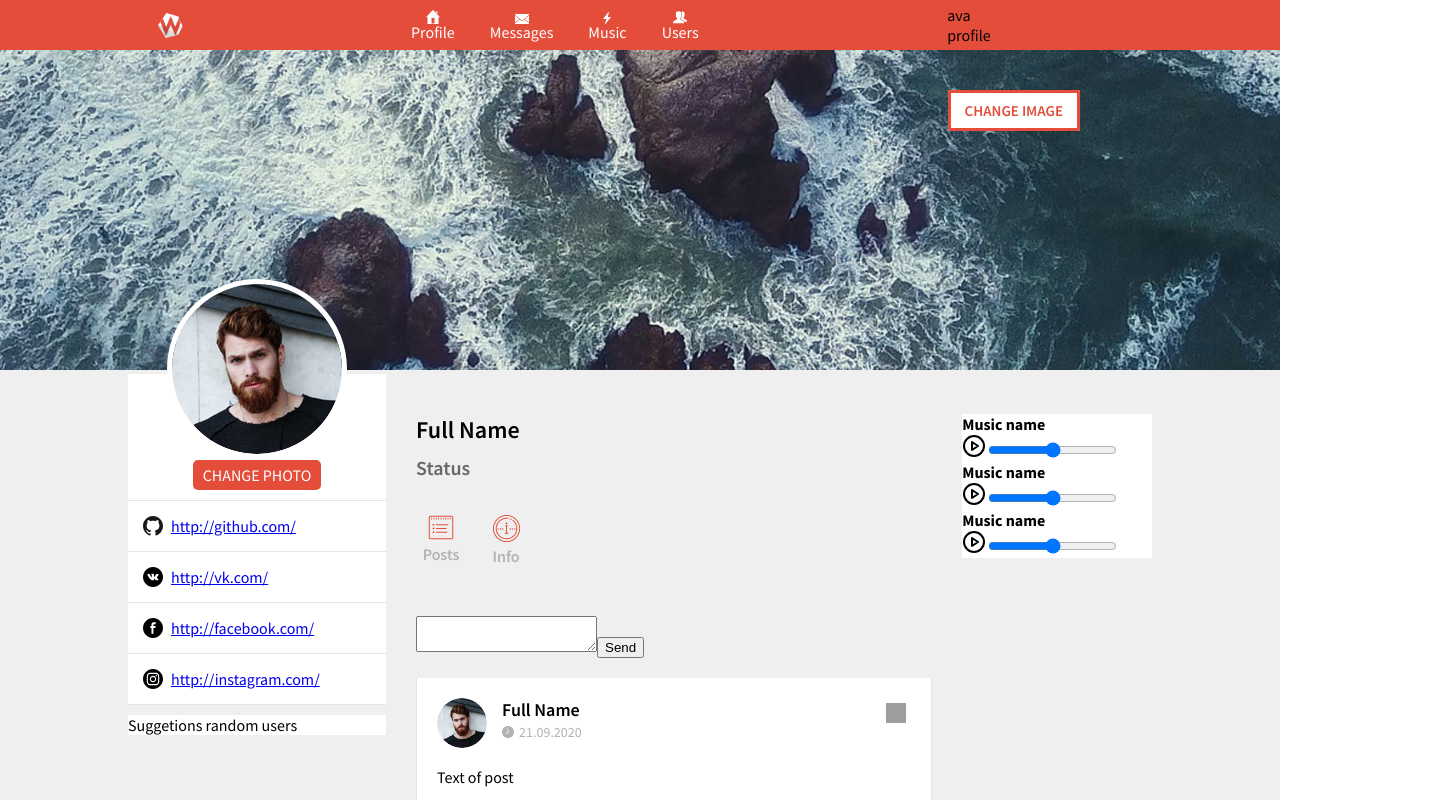
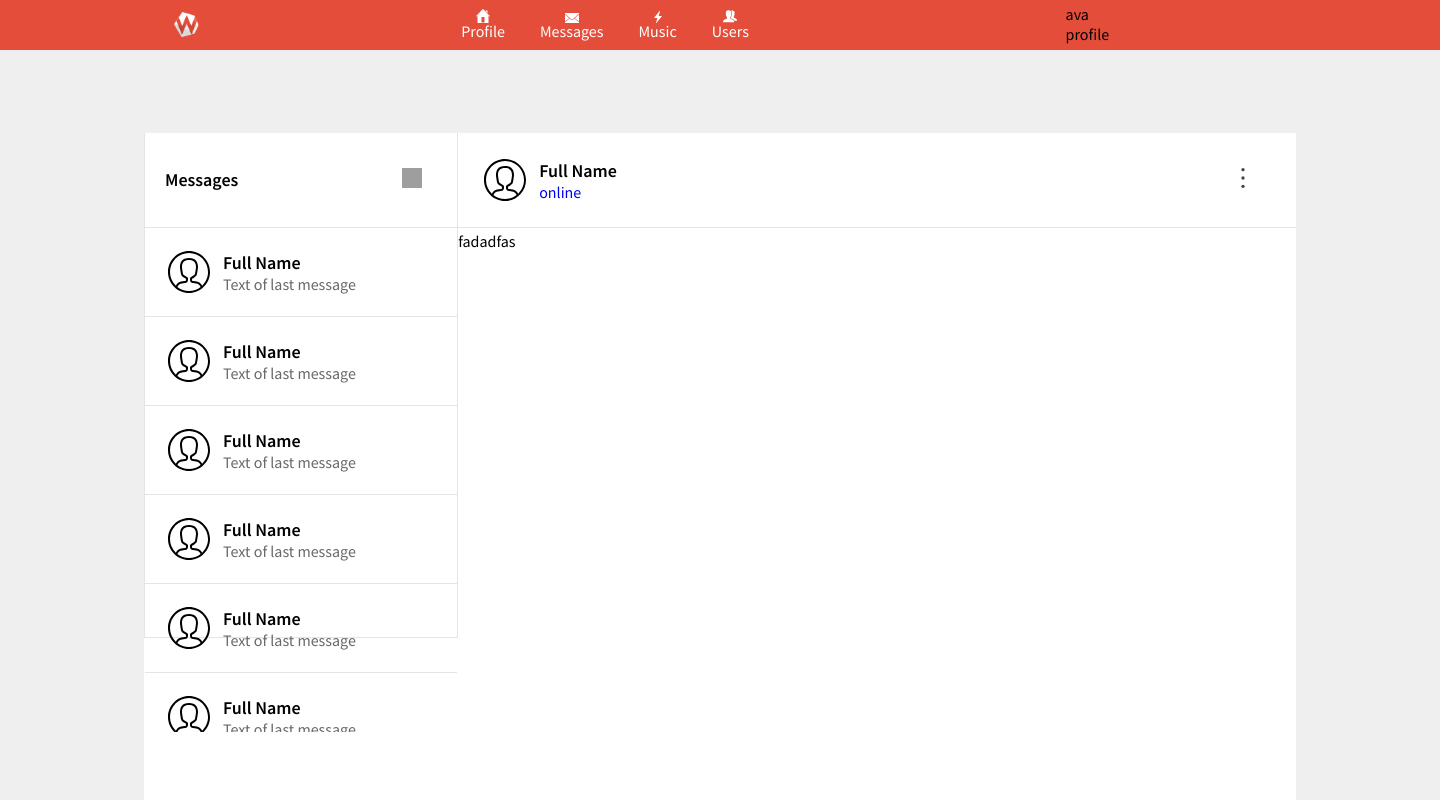
Before and after one commit to LaCuba/social-network, a React (Create React App) app: page / in a window 1280 px wide. Shown: the top 800 px of the page, 1440 px wide, since content can reach past the window. Built offline with nearby package versions, Linux system fonts and the light colour scheme; grey boxes are pictures that could not be loaded.

Commit message:
Created DialogsList and update Messages

```diff
--- a/src/App.js
+++ b/src/App.js
@@ -7,8 +7,8 @@ const App = () => {
   return (
     <div className={styles.app}>
       <Header />
-      <Profile />
-      {/* <Messages /> */}
+      {/* <Profile /> */}
+      <Messages />
     </div>
   );
 }
--- a/src/App.module.scss
+++ b/src/App.module.scss
@@ -13,15 +13,14 @@ p, img, header, nav, ul, li {
 }
 
 .app {
-  max-width: 1980px;
-  max-height: 1080px;
-  width: 100%;
-  height: 100%;
+  width: 1440px;
+  height: 900px;
+  margin: 0 auto;
   font-family: 'Source Sans Pro', sans-serif;
   display: grid;
   grid-template-areas:
     "header"
     "content";
-  grid-template-rows: 50px 1fr;
+  grid-template-rows: 6vh 1fr;
   background-color: #efefef;
 }
--- a/src/component/Header/Header.module.scss
+++ b/src/component/Header/Header.module.scss
@@ -6,8 +6,9 @@
   display: grid;
 
   width: 100%;
-  height: auto;
-  float: left;
+  height: 6vh;
+  min-height: 50px;
+
   background-color: #e44d3a;
 
   top: 0;
@@ -24,7 +25,7 @@
   align-items: center;
   justify-self: center;
 
-  height: 50px;
+  height: 6vh;
   width: 80%;
 }
 
--- /dev/null
+++ b/src/component/Messages/DialogsList/DialogsList.jsx
@@ -0,0 +1,133 @@
+import React from 'react'
+import styles from './DialogsList.module.scss'
+import optionsImg from './../../../common/icons/options.svg'
+import avatarImg from './../../../common/icons/avatar.svg'
+
+const DialogsList = (props) => {
+  return (
+    <div className={styles.leftSide}>
+      <div className={styles.title}>
+        <h3>Messages</h3>
+        <a href="#">
+          <img src={optionsImg} alt="" />
+        </a>
+      </div>
+      <div className={styles.messagesList}>
+        <ul>
+          <li>
+            <a href="#">
+              <div className={styles.details}>
+                <img src={avatarImg} alt="" />
+                <div className={styles.messagesInfo}>
+                  <h3>Full Name</h3>
+                  <p>Text of last message</p>
+                </div>
+              </div>
+            </a>
+          </li>
+          <li>
+            <a href="#">
+              <div className={styles.details}>
+                <img src={avatarImg} alt="" />
+                <div className={styles.messagesInfo}>
+                  <h3>Full Name</h3>
+                  <p>Text of last message</p>
+                </div>
+              </div>
+            </a>
+          </li>
+          <li>
+            <a href="#">
+              <div className={styles.details}>
+                <img src={avatarImg} alt="" />
+                <div className={styles.messagesInfo}>
+                  <h3>Full Name</h3>
+                  <p>Text of last message</p>
+                </div>
+              </div>
+            </a>
+          </li>
+          <li>
+            <a href="#">
+              <div className={styles.details}>
+                <img src={avatarImg} alt="" />
+                <div className={styles.messagesInfo}>
+                  <h3>Full Name</h3>
+                  <p>Text of last message</p>
+                </div>
+              </div>
+            </a>
+          </li>
+          <li>
+            <a href="#">
+              <div className={styles.details}>
+                <img src={avatarImg} alt="" />
+                <div className={styles.messagesInfo}>
+                  <h3>Full Name</h3>
+                  <p>Text of last message</p>
+                </div>
+              </div>
+            </a>
+          </li>
+          <li>
+            <a href="#">
+              <div className={styles.details}>
+                <img src={avatarImg} alt="" />
+                <div className={styles.messagesInfo}>
+                  <h3>Full Name</h3>
+                  <p>Text of last message</p>
+                </div>
+              </div>
+            </a>
+          </li>
+          <li>
+            <a href="#">
+              <div className={styles.details}>
+                <img src={avatarImg} alt="" />
+                <div className={styles.messagesInfo}>
+                  <h3>Full Name</h3>
+                  <p>Text of last message</p>
+                </div>
+              </div>
+            </a>
+          </li>
+          <li>
+            <a href="#">
+              <div className={styles.details}>
+                <img src={avatarImg} alt="" />
+                <div className={styles.messagesInfo}>
+                  <h3>Full Name</h3>
+                  <p>Text of last message</p>
+                </div>
+              </div>
+            </a>
+          </li>
+          <li>
+            <a href="#">
+              <div className={styles.details}>
+                <img src={avatarImg} alt="" />
+                <div className={styles.messagesInfo}>
+                  <h3>Full Name</h3>
+                  <p>Text of last message</p>
+                </div>
+              </div>
+            </a>
+          </li>
+          <li>
+            <a href="#">
+              <div className={styles.details}>
+                <img src={avatarImg} alt="" />
+                <div className={styles.messagesInfo}>
+                  <h3>Full Name</h3>
+                  <p>Text of last message</p>
+                </div>
+              </div>
+            </a>
+          </li>
+        </ul>
+      </div>
+    </div>
+  )
+}
+
+export default DialogsList
--- /dev/null
+++ b/src/component/Messages/DialogsList/DialogsList.module.scss
@@ -0,0 +1,71 @@
+//Leftside messages list
+
+.leftSide {
+  height: 63vh;
+  border-left:  1px solid #e4e4e4;
+  border-right:  1px solid #e4e4e4;
+  border-bottom:  1px solid #e4e4e4;
+}
+
+.title {
+  padding: 35px;
+  padding-left: 20px;
+  border-bottom: 1px solid #e4e4e4;
+  display: grid;
+  grid-template-columns: 5fr 1fr;
+  h3 {
+    font-size: 18px;
+    font-weight: 600;
+  }
+  a {
+    justify-self: end;
+  }
+  img {
+    width: 20px;
+    height: 20px;
+  }
+}
+
+.messagesList {
+  width: 100%;
+  height: 63vh;
+  position: relative;
+  ul {
+    position: absolute;
+    width: 100%;
+    height: 100%;
+    overflow: scroll;
+
+  }
+  li {
+    border-bottom: 1px solid #e4e4e4;
+    list-style-type: none;
+    padding: 20px;
+    a {
+      text-decoration: none;
+    }
+  }
+}
+
+.details {
+  display: grid;
+  grid-template-columns: 48px 1fr;
+  gap: 10px;
+  align-items: center;
+  img {
+    width: 48px;
+    height: 48px;
+  }
+}
+
+.messagesInfo {
+  h3 {
+    font-size: 18px;
+    font-weight: 600;
+    color: #000000;
+  }
+  p {
+    color: #686868;
+    font-size: 16px;
+  }
+}
--- a/src/component/Messages/Messages.jsx
+++ b/src/component/Messages/Messages.jsx
@@ -1,70 +1,38 @@
 import React from 'react'
 import styles from './Messages.module.scss'
-import optionsImg from './../../common/icons/options.svg'
+import DialogsList from './DialogsList/DialogsList'
 import avatarImg from './../../common/icons/avatar.svg'
+import menuImg from './../../common/icons/menu.svg'
 
-const Messages = () => {
+
+const Messages = (props) => {
   return (
     <div className={styles.body}>
       <div className={styles.container}>
-        <div className={styles.leftSide}>
-          <div className={styles.title}>
-            <h3>Messages</h3>
-            <a href="#">
-              <img src={optionsImg} alt="" />
-            </a>
-          </div>
-          <div className={styles.messagesList}>
-            <ul>
-              <li>
+        <DialogsList />
+        <div className={styles.rightSide}>
+          <div className={styles.header}>
+            <div className={styles.details}>
+              <div className={styles.userInfo}>
                 <a href="#">
-                  <div className={styles.details}>
-                    <img src={avatarImg} alt="" />
-                    <div className={styles.messagesInfo}>
-                      <h3>Full Name</h3>
-                      <p>Text of last message</p>
-                    </div>
+                  <img src={avatarImg} alt="" />
+                  <div className={styles.info}>
+                    <h3>Full Name</h3>
+                    <p>online</p>
                   </div>
                 </a>
-              </li>
-              <li>
+              </div>
+              <div className={styles.menu}>
                 <a href="#">
-                  <div className={styles.details}>
-                    <img src={avatarImg} alt="" />
-                    <div className={styles.messagesInfo}>
-                      <h3>Full Name</h3>
-                      <p>Text of last message</p>
-                    </div>
-                  </div>
+                  <img src={menuImg} alt="" />
                 </a>
-              </li>
-              <li>
-                <a href="#">
-                  <div className={styles.details}>
-                    <img src={avatarImg} alt="" />
-                    <div className={styles.messagesInfo}>
-                      <h3>Full Name</h3>
-                      <p>Text of last message</p>
-                    </div>
-                  </div>
-                </a>
-              </li>
-              <li>
-                <a href="#">
-                  <div className={styles.details}>
-                    <img src={avatarImg} alt="" />
-                    <div className={styles.messagesInfo}>
-                      <h3>Full Name</h3>
-                      <p>Text of last message</p>
-                    </div>
-                  </div>
-                </a>
-              </li>
-            </ul>
+              </div>
+            </div>
           </div>
-        </div>
-        <div className={styles.rightSide}>
-          <div>Massages</div>
+          <div className={styles.messagesLine}>
+            fadadfas
+          </div>
+          <div className={styles.sendArea}></div>
         </div>
       </div>
     </div>
--- a/src/component/Messages/Messages.module.scss
+++ b/src/component/Messages/Messages.module.scss
@@ -2,7 +2,7 @@
 
 .body {
   grid-area: content;
-  display: block;
+  display: grid;
   // margin: 60px 0;
   background-color: #efefef;
   width: 100%;
@@ -14,69 +14,54 @@
   background-color: #fff;
   align-self: center;
   justify-self: center;
-  margin: 20px 60px;
-  width: 100%;
-  height: 100%;
+  width: 80%;
+  height: 80%;
   display: grid;
   grid-template-columns: 3fr 8fr;
 }
 
-//Leftside messages list
+// Dialog
 
-.leftSide {
-  border-left:  1px solid #e4e4e4;
-  border-right:  1px solid #e4e4e4;
-  border-bottom:  1px solid #e4e4e4;
+.rightSide {
+  display: grid;
+  grid-template-rows: 1fr 5fr 1fr;
+  // position: relative;
 }
 
-.title {
-  padding: 35px;
-  padding-left: 20px;
-  display: grid;
-  grid-template-columns: 5fr 1fr;
-  h3 {
-    font-size: 18px;
-    font-weight: 600;
-  }
-  a {
-    justify-self: end;
-  }
-  img {
-    width: 20px;
-    height: 20px;
-  }
-}
-
-.messagesList {
-  li {
-    border-top: 1px solid #e4e4e4;
-    list-style-type: none;
-    padding: 20px;
-    a {
-      text-decoration: none;
-    }
-  }
+.header {
+  width: 100%;
+  // position: absolute;
+  // top: 0;
+  // left: 0;
 }
 
 .details {
   display: grid;
+  grid-template-columns: 1fr 1fr;
+  align-items: center;
+  padding: 23px;
+  border-bottom: 1px solid #e4e4e4;
+}
+.userInfo > a {
+  text-decoration: none;
+  display: grid;
   grid-template-columns: 48px 1fr;
   gap: 10px;
   align-items: center;
-  img {
-    width: 48px;
-    height: 48px;
+  h3 {
+    color: #000000;
+    font-size: 18px;
+    font-weight: 600;
   }
 }
 
-.messagesInfo {
-  h3 {
-    font-size: 18px;
-    font-weight: 600;
-    color: #000000;
-  }
-  p {
-    color: #686868;
-    font-size: 16px;
+.menu {
+  padding-right: 10px;
+  justify-self: end;
+  a {
+    img {
+      width: 40px;
+      height: 40px;
+    }
   }
 }
```
Also changed, not shown: src/common/icons/menu.svg (added).
